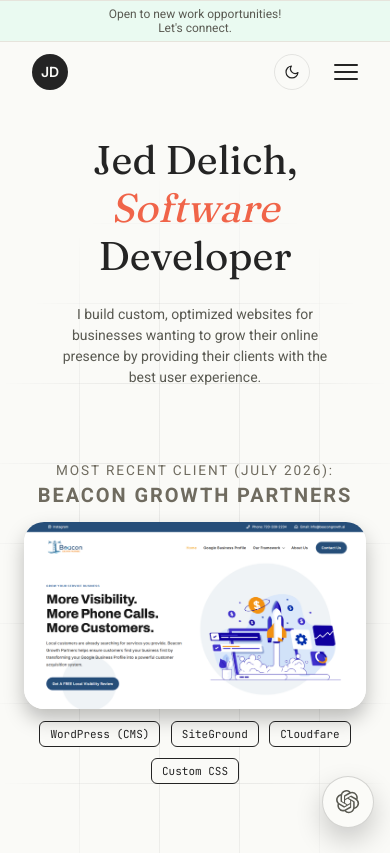
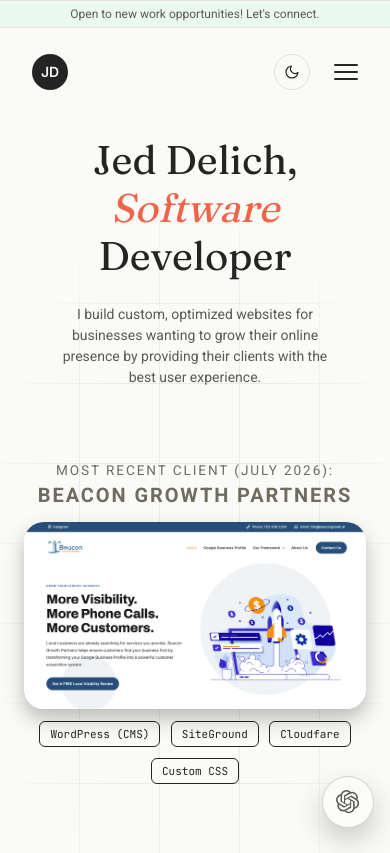
Before and after one commit to jeddelich/next-portfolio, a Next.js app: page / in a window 390 px wide. Shown: the top 853 px of the page. Built offline with nearby package versions, Linux system fonts and the light colour scheme.

Commit message:
fix: mobile navbar centering

```diff
--- a/components/ui/StatusBar.module.css
+++ b/components/ui/StatusBar.module.css
@@ -67,7 +67,6 @@
   }
 
   .heroStatusText {
-    max-width: 200px;
     text-align: center;
   }
 
```
Also changed, not shown: public/branding/logo-transparent.png (added).
